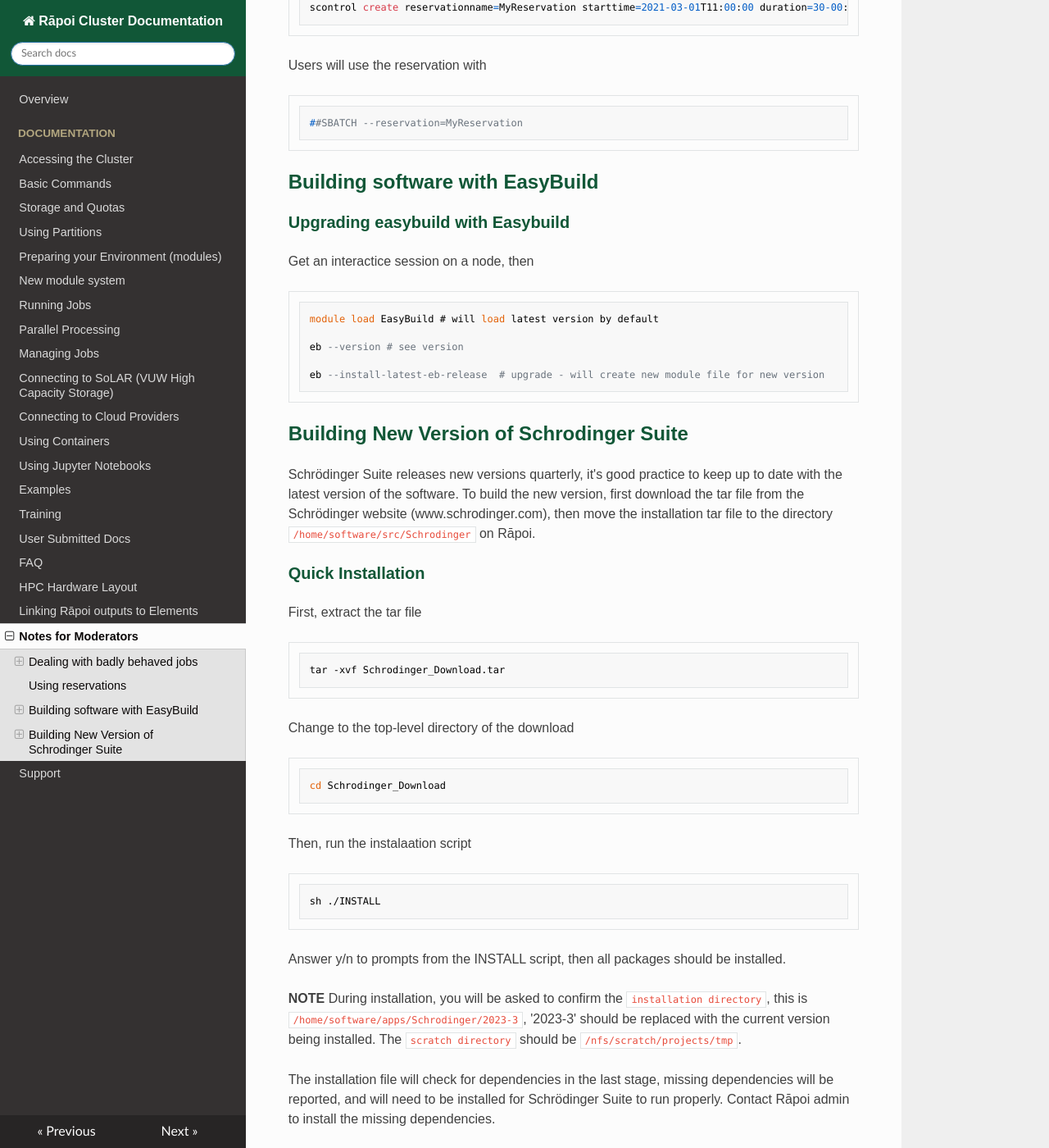
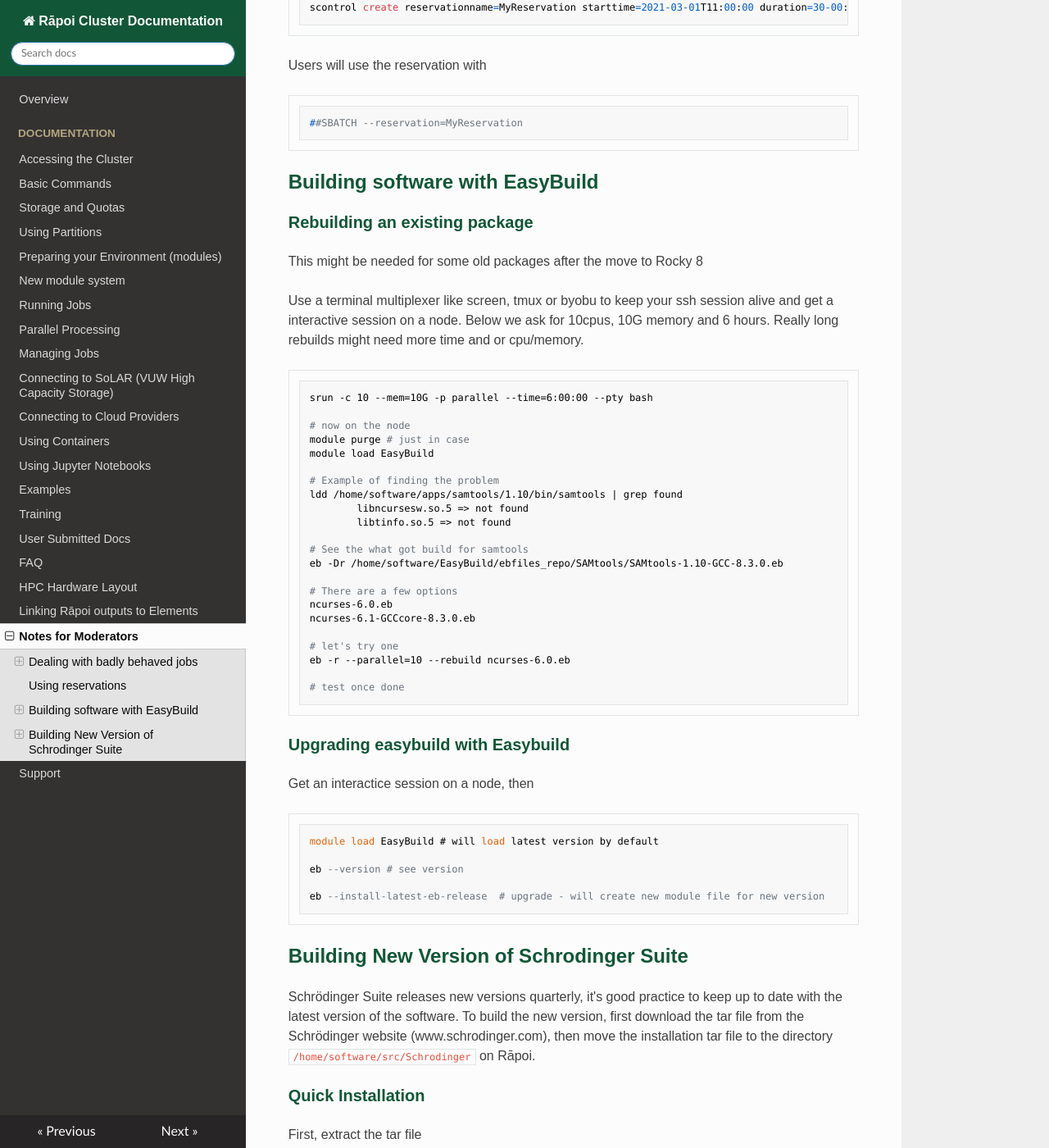
Before and after one commit to vuw-research-computing/raapoi-docs, an MkDocs documentation site: the page built from docs/mods_admins.md, in a window 1280 px wide and 1400 px high, scrolled down 2138 px. Shown: the whole window at 82% size. Built offline with MkDocs 1.6.1, drawn with Linux system fonts in a browser that asks for light colours; nearby versions of some CDN libraries; some web fonts are replaced.

Commit message:
Add section about rebuild

````diff
--- a/docs/mods_admins.md
+++ b/docs/mods_admins.md
@@ -88,6 +88,37 @@ Users will use the reservation with
 
 ## Building software with EasyBuild
 
+### Rebuilding an existing package
+
+This might be needed for some old packages after the move to Rocky 8
+
+Use a terminal multiplexer like screen, tmux or byobu to keep your ssh session alive and get a interactive session on a node.  Below we ask for 10cpus, 10G memory and 6 hours.  Really long rebuilds might need more time and or cpu/memory.
+
+```bash
+srun -c 10 --mem=10G -p parallel --time=6:00:00 --pty bash
+
+# now on the node
+module purge # just in case
+module load EasyBuild
+
+# Example of finding the problem
+ldd /home/software/apps/samtools/1.10/bin/samtools | grep found
+        libncursesw.so.5 => not found
+        libtinfo.so.5 => not found
+
+# See the what got build for samtools
+eb -Dr /home/software/EasyBuild/ebfiles_repo/SAMtools/SAMtools-1.10-GCC-8.3.0.eb
+
+# There are a few options
+ncurses-6.0.eb
+ncurses-6.1-GCCcore-8.3.0.eb
+
+# let's try one
+eb -r --parallel=10 --rebuild ncurses-6.0.eb
+
+# test once done
+```
+
 ### Upgrading easybuild with Easybuild
 
 Get an interactice session on a node, then
@@ -100,10 +131,11 @@ eb --version # see version
 eb --install-latest-eb-release  # upgrade - will create new module file for new version
 ```
 
-##Building New Version of Schrodinger Suite
+## Building New Version of Schrodinger Suite
+
 Schrödinger Suite releases new versions quarterly, it's good practice to keep up to date with the latest version of the software. To build the new version, first download the tar file from the Schrödinger website (www.schrodinger.com), then move the installation tar file to the directory `/home/software/src/Schrodinger` on Rāpoi.
 
-###Quick Installation
+### Quick Installation
 
 First, extract the tar file
 ```bash
@@ -127,7 +159,7 @@ During installation, you will be asked to confirm the `installation directory`,
 
 The installation file will check for dependencies in the last stage, missing dependencies will be reported, and will need to be installed for Schrödinger Suite to run properly. Contact Rāpoi admin to install the missing dependencies.
 
-###Modify the hosts file
+### Modify the hosts file
 Change directory to the installation folder
 
 ```bash
@@ -145,7 +177,7 @@ processors: 1608
 tmpdir: /nfs/scratch/projects/tmp
 ```
 
-###Add new module file
+### Add new module file
 Once installation is complete, add a new module file so that the new version can be loaded. Module files for existing Schrodinger versions can be found in `/home/software/tools/eb_modulefiles/all/Core/Schrodinger`. The module files are named with `.lua` extensions. Make a new module file by copying one of the older module files, for example,
 
 ```bash
````
